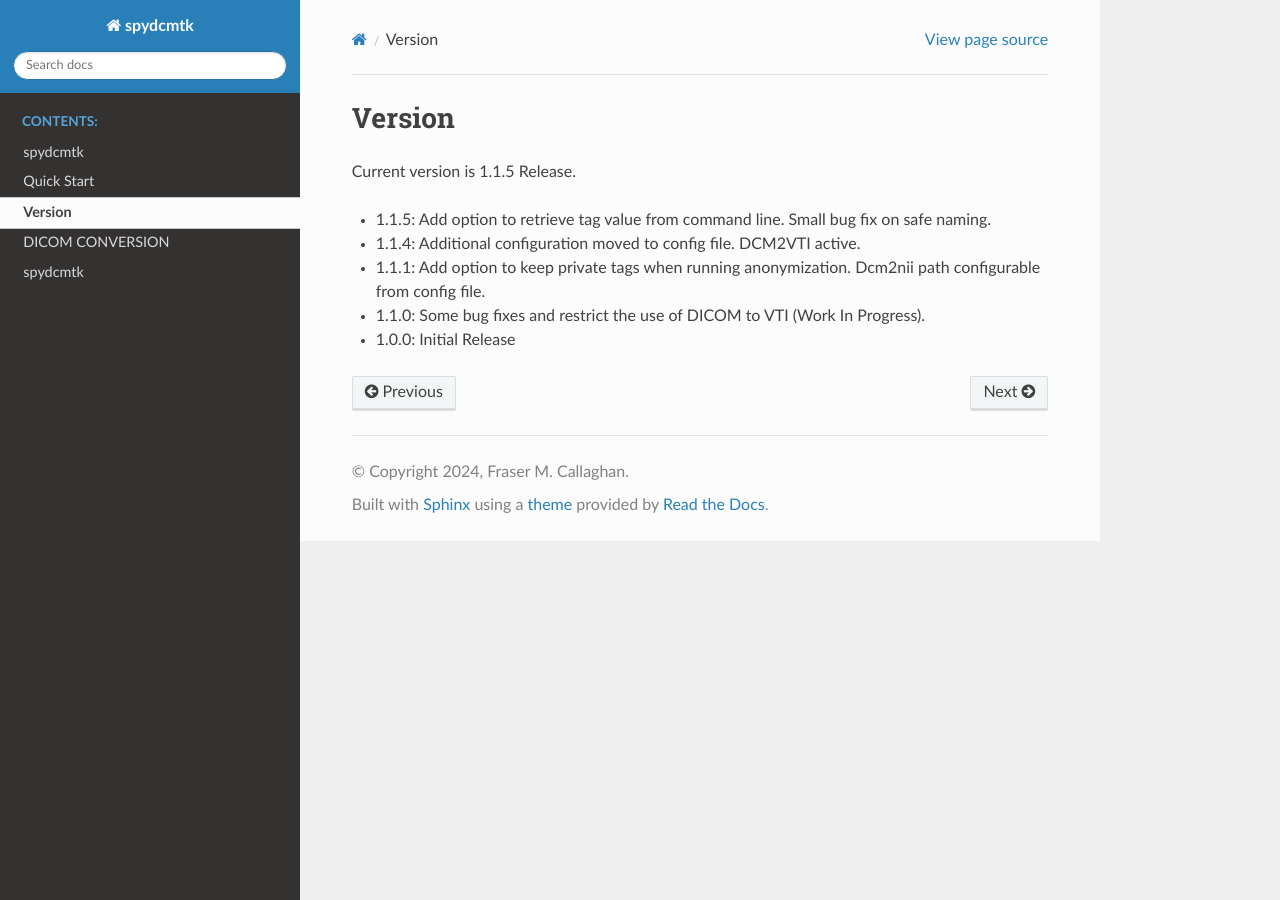
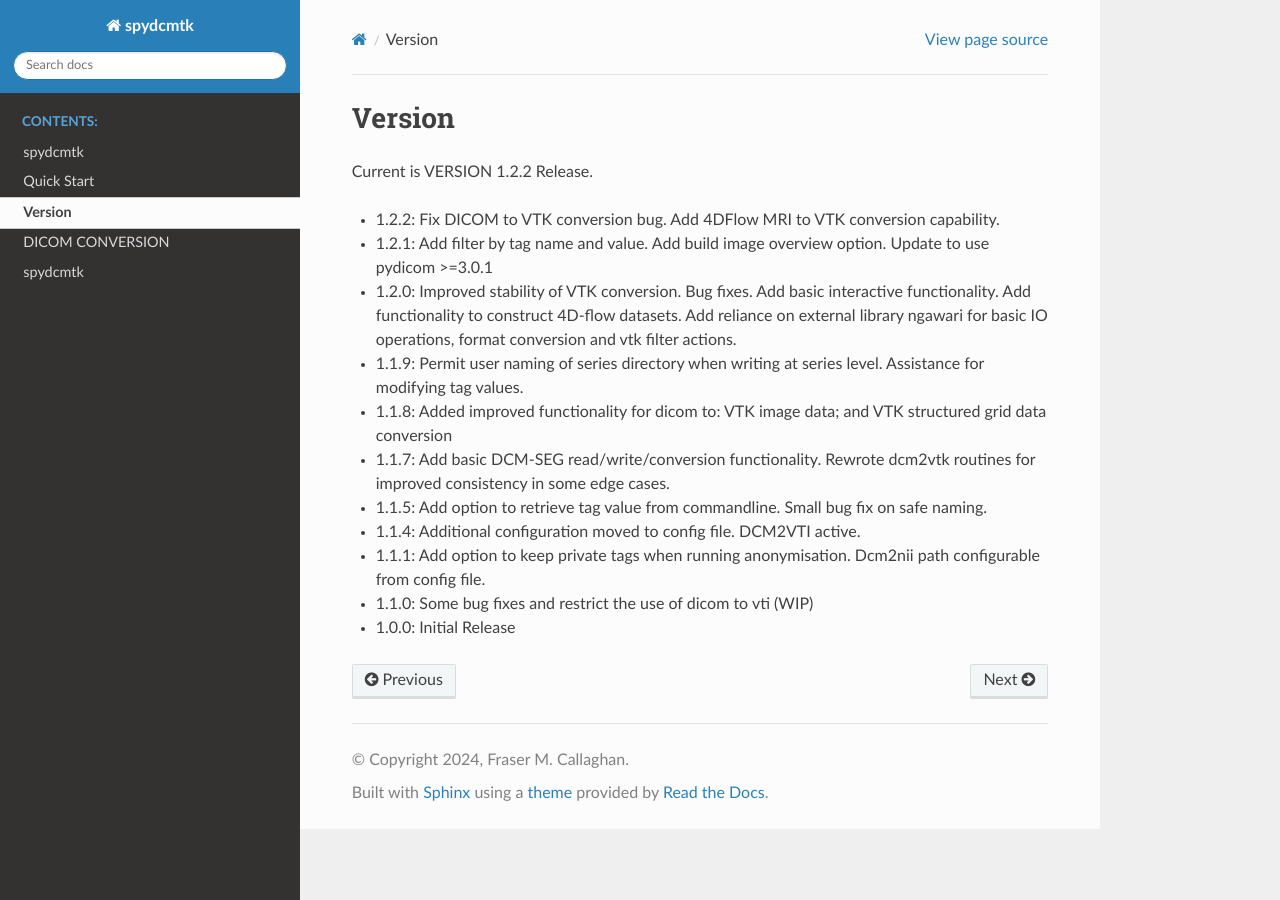
Before and after one commit to fraser29/spydcmtk, a Sphinx documentation site: the page built from sphinx/usage/version-history.rst, in a window 1280 px wide. Built offline with Sphinx 7.4.7 and the Read the Docs theme 3.1.0, drawn with Linux system fonts in a browser that asks for light colours.

Commit message:
update version history

```diff
--- a/sphinx/usage/version-history.rst
+++ b/sphinx/usage/version-history.rst
@@ -1,10 +1,17 @@
 Version
 =======
 
-Current version is 1.1.5 Release.
 
-- 1.1.5: Add option to retrieve tag value from command line. Small bug fix on safe naming.
+Current is VERSION 1.2.2 Release.
+
+- 1.2.2: Fix DICOM to VTK conversion bug. Add 4DFlow MRI to VTK conversion capability.
+- 1.2.1: Add filter by tag name and value. Add build image overview option. Update to use pydicom >=3.0.1
+- 1.2.0: Improved stability of VTK conversion. Bug fixes. Add basic interactive functionality. Add functionality to construct 4D-flow datasets. Add reliance on external library ngawari for basic IO operations, format conversion and vtk filter actions.
+- 1.1.9: Permit user naming of series directory when writing at series level. Assistance for modifying tag values.
+- 1.1.8: Added improved functionality for dicom to: VTK image data; and VTK structured grid data conversion
+- 1.1.7: Add basic DCM-SEG read/write/conversion functionality. Rewrote dcm2vtk routines for improved consistency in some edge cases.
+- 1.1.5: Add option to retrieve tag value from commandline. Small bug fix on safe naming.
 - 1.1.4: Additional configuration moved to config file. DCM2VTI active.
-- 1.1.1: Add option to keep private tags when running anonymization. Dcm2nii path configurable from config file.
-- 1.1.0: Some bug fixes and restrict the use of DICOM to VTI (Work In Progress).
+- 1.1.1: Add option to keep private tags when running anonymisation. Dcm2nii path configurable from config file.
+- 1.1.0: Some bug fixes and restrict the use of dicom to vti (WIP)
 - 1.0.0: Initial Release
```
